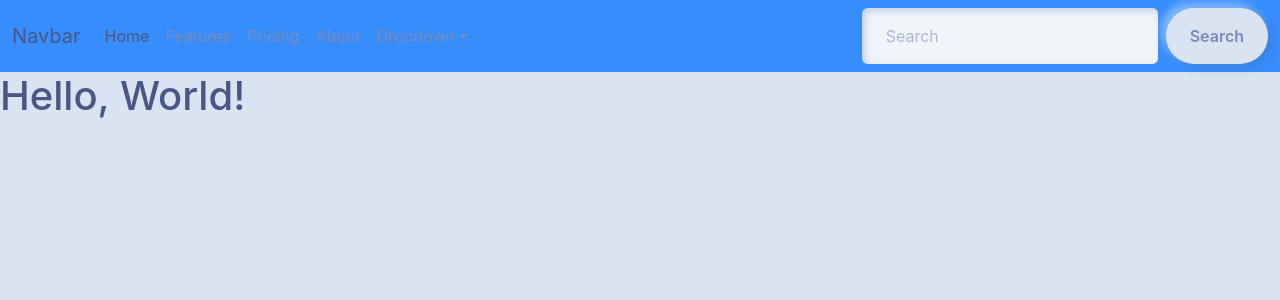
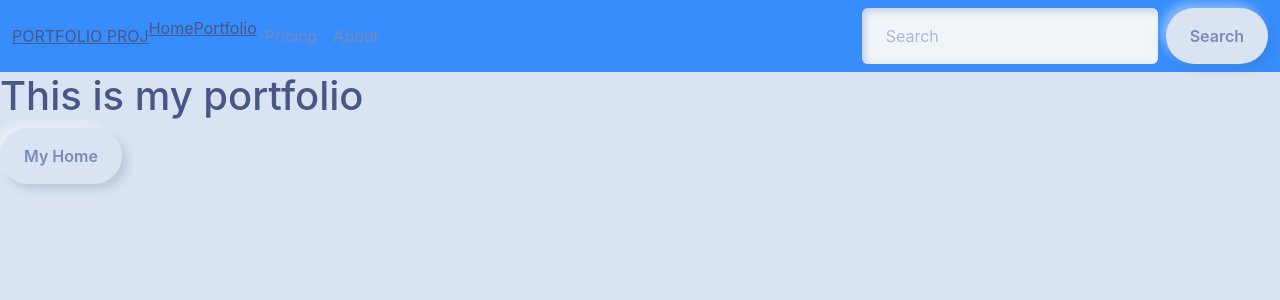
Before and after one commit to TuffestGuy/MealReact, a React (Create React App) app: page /portfolio in a window 1280 px wide. Shown: the top 300 px of the page. Built offline with nearby package versions, Linux system fonts and the light colour scheme.

Commit message:
bootswatch

```diff
--- a/src/nav.js
+++ b/src/nav.js
@@ -1,37 +1,27 @@
+import React from 'react';
+import { NavLink } from 'react-router-dom';
 function Nav() {
   return (
     <div className="App">
       <nav class="navbar navbar-expand-lg bg-primary" data-bs-theme="dark">
   <div class="container-fluid">
-    <a class="navbar-brand" href="#">Navbar</a>
+    <NavLink class="nav-brand" to="/home">PORTFOLIO PROJ</NavLink>
     <button class="navbar-toggler" type="button" data-bs-toggle="collapse" data-bs-target="#navbarColor01" aria-controls="navbarColor01" aria-expanded="false" aria-label="Toggle navigation">
       <span class="navbar-toggler-icon"></span>
     </button>
     <div class="collapse navbar-collapse" id="navbarColor01">
       <ul class="navbar-nav me-auto">
         <li class="nav-item">
-          <a class="nav-link active" href="#">Home
-            <span class="visually-hidden">(current)</span>
-          </a>
+            <NavLink class="nav-link" to="/home" activeclassname="active">Home</NavLink>
         </li>
         <li class="nav-item">
-          <a class="nav-link" href="#">Features</a>
+          <NavLink class="nav-link" to="/portfolio" activeclassname="active">Portfolio</NavLink>
         </li>
         <li class="nav-item">
           <a class="nav-link" href="#">Pricing</a>
         </li>
         <li class="nav-item">
           <a class="nav-link" href="#">About</a>
-        </li>
-        <li class="nav-item dropdown">
-          <a class="nav-link dropdown-toggle" data-bs-toggle="dropdown" href="#" role="button" aria-haspopup="true" aria-expanded="false">Dropdown</a>
-          <div class="dropdown-menu">
-            <a class="dropdown-item" href="#">Action</a>
-            <a class="dropdown-item" href="#">Another action</a>
-            <a class="dropdown-item" href="#">Something else here</a>
-            <div class="dropdown-divider"></div>
-            <a class="dropdown-item" href="#">Separated link</a>
-          </div>
         </li>
       </ul>
       <form class="d-flex">
--- a/src/pages/Home.js
+++ b/src/pages/Home.js
@@ -1,7 +1,15 @@
+import React from "react";
+import { useNavigate } from "react-router-dom";
 function Home(){
+    const navigate=useNavigate();
+
+    const proceedPortfolio=()=>{
+        navigate('/portfolio');
+    };
     return(
         <div>
             <h1>Hello, World!</h1>
+            <button type="button" class="btn btn-success" onClick={proceedPortfolio}>My Portfolio</button>
         </div>
     )
 }
--- a/src/pages/Portfolio.js
+++ b/src/pages/Portfolio.js
@@ -1,7 +1,15 @@
+import { useNavigate } from "react-router-dom";
 function Portfolio(){
+        const navigate=useNavigate();
+
+    const proceedHome=()=>{
+        navigate('/home');
+    };
     return(
         <div>
-            <h1>Hello, World!</h1>
+            <h1>This is my portfolio</h1>
+            <button type="button" class="btn btn-success" onClick={proceedHome}>My Home</button>
+
         </div>
     )
 }
```
